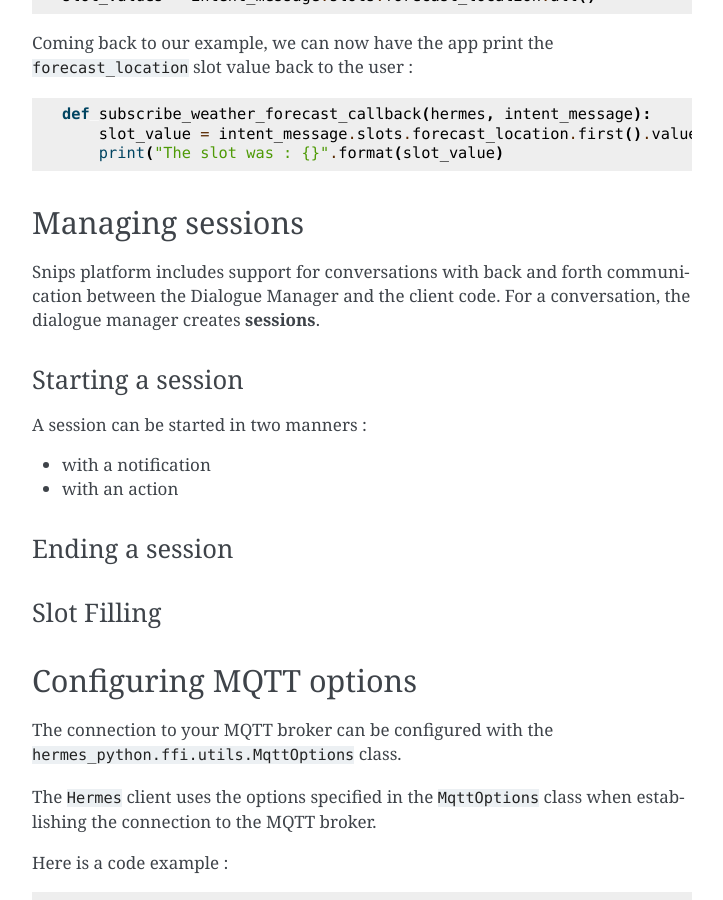
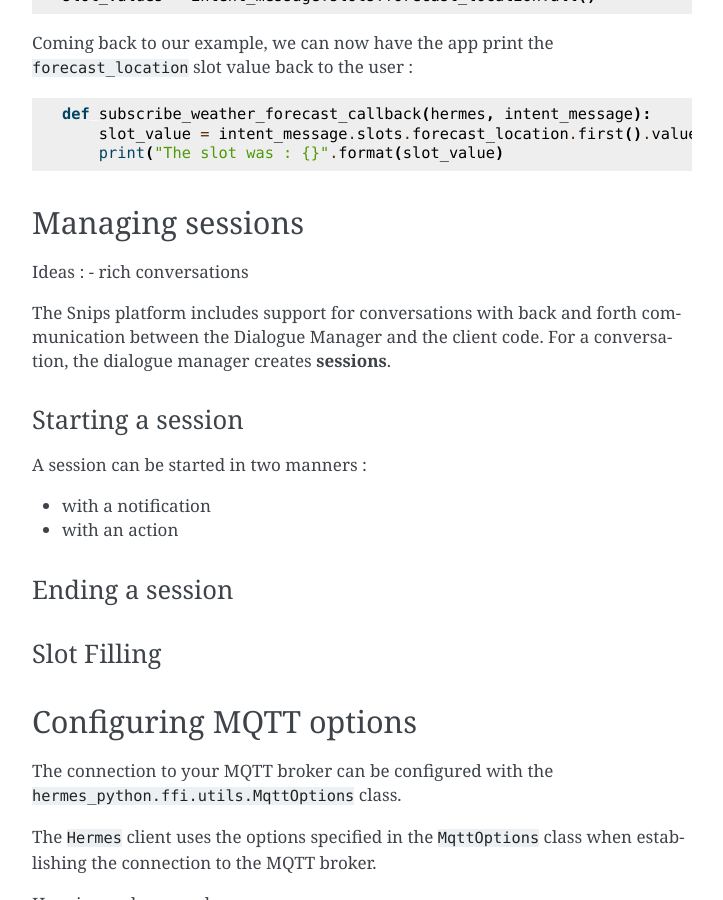
Before and after one commit to snipsco/hermes-protocol, a Sphinx documentation site: the page built from platforms/hermes-python/documentation/source/tutorial.rst, in a window 1280 px wide and 900 px high, scrolled down 2480 px. Shown: the whole window, without its empty margins (388-1111 px from the left). Built offline with Sphinx 7.4.7, drawn with Linux system fonts in a browser that asks for light colours.

```diff
--- a/platforms/hermes-python/documentation/source/tutorial.rst
+++ b/platforms/hermes-python/documentation/source/tutorial.rst
@@ -127,7 +127,10 @@
 Managing sessions
 -----------------
 
-Snips platform includes support for conversations with back and forth communication between the Dialogue Manager and the client code.
+Ideas :
+- rich conversations
+
+The Snips platform includes support for conversations with back and forth communication between the Dialogue Manager and the client code.
 For a conversation, the dialogue manager creates **sessions**.
 
 Starting a session
```
